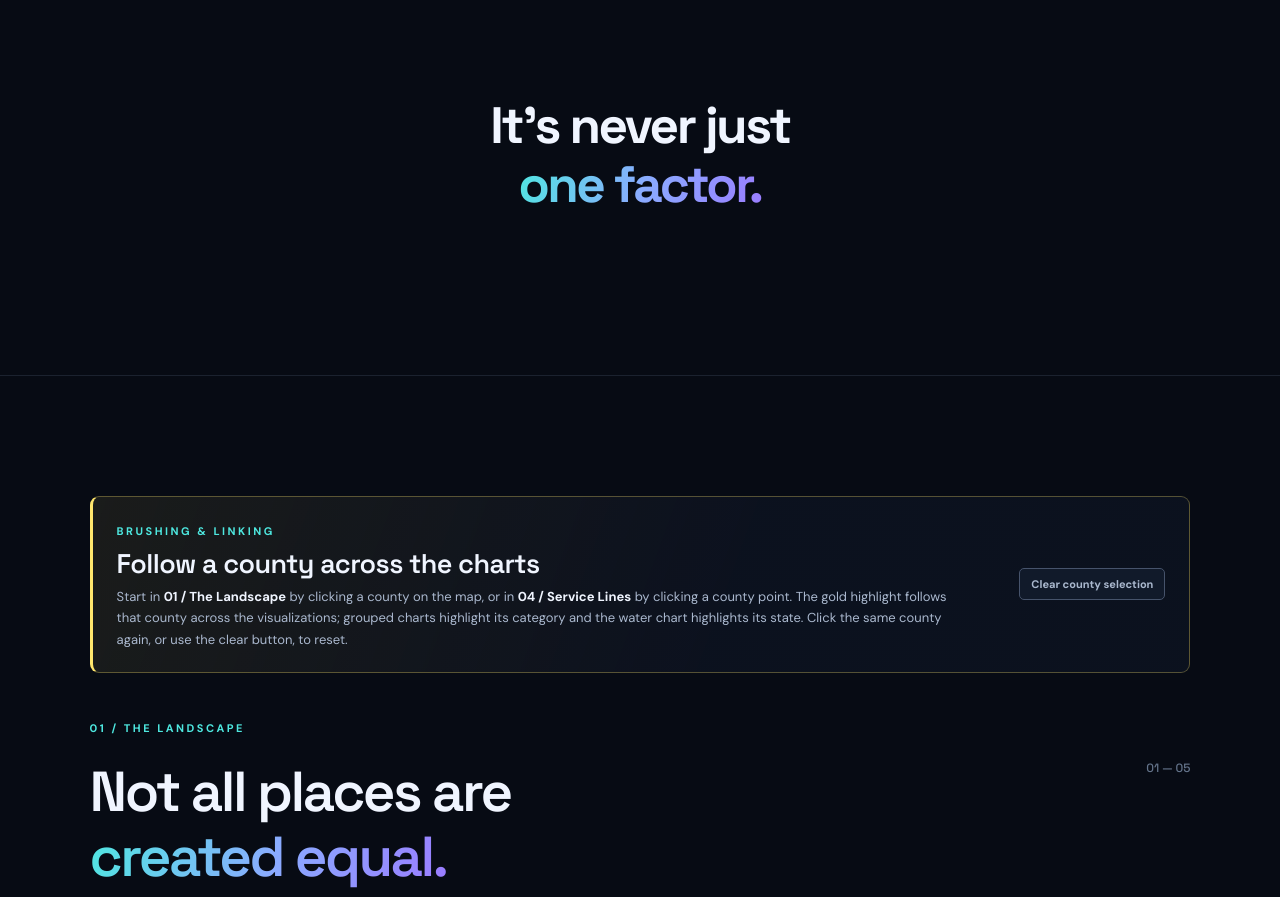
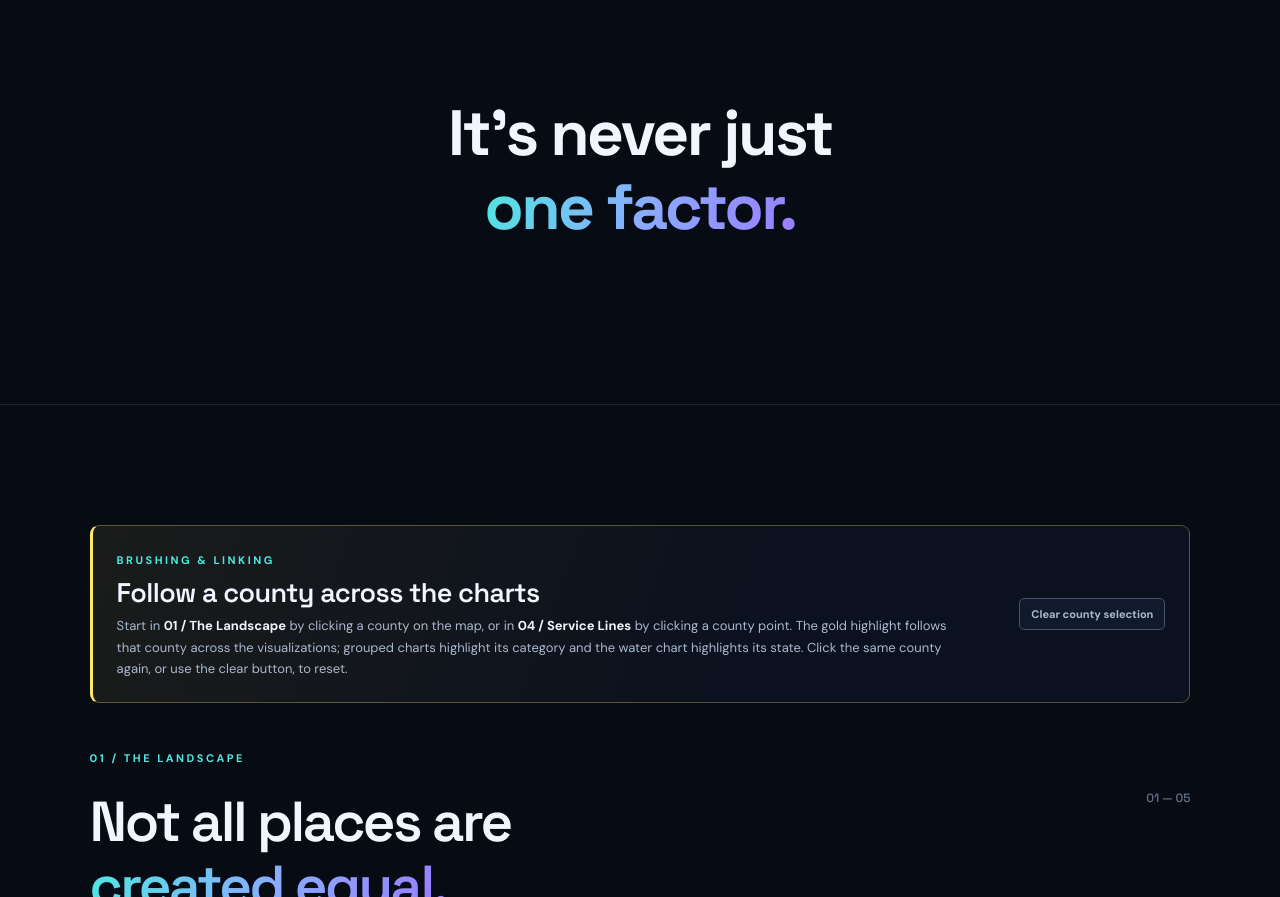
Before and after one commit to shanmathig/datacentered, a plain HTML site: page index.html in a window 1280 px wide. Shown: the part 1407-2304 px from the top of the page. Drawn offline with nearby package versions, Linux system fonts and the light colour scheme; no server answers.

Commit message:
Adjust font size and width for overview heading

```diff
--- a/css/style.css
+++ b/css/style.css
@@ -232,9 +232,10 @@ footer a:last-child { color: var(--cyan); }
 }
 
 .overview-heading {
+  width: 100%;
   margin: 100px auto 40px;
   text-align: center;
-  font-size: clamp(2.5rem, 4vw, 4rem);
+  font-size: clamp(2.5rem, 5vw, 5rem);
   font-weight: 700;
   line-height: 1.15;
 }
```
